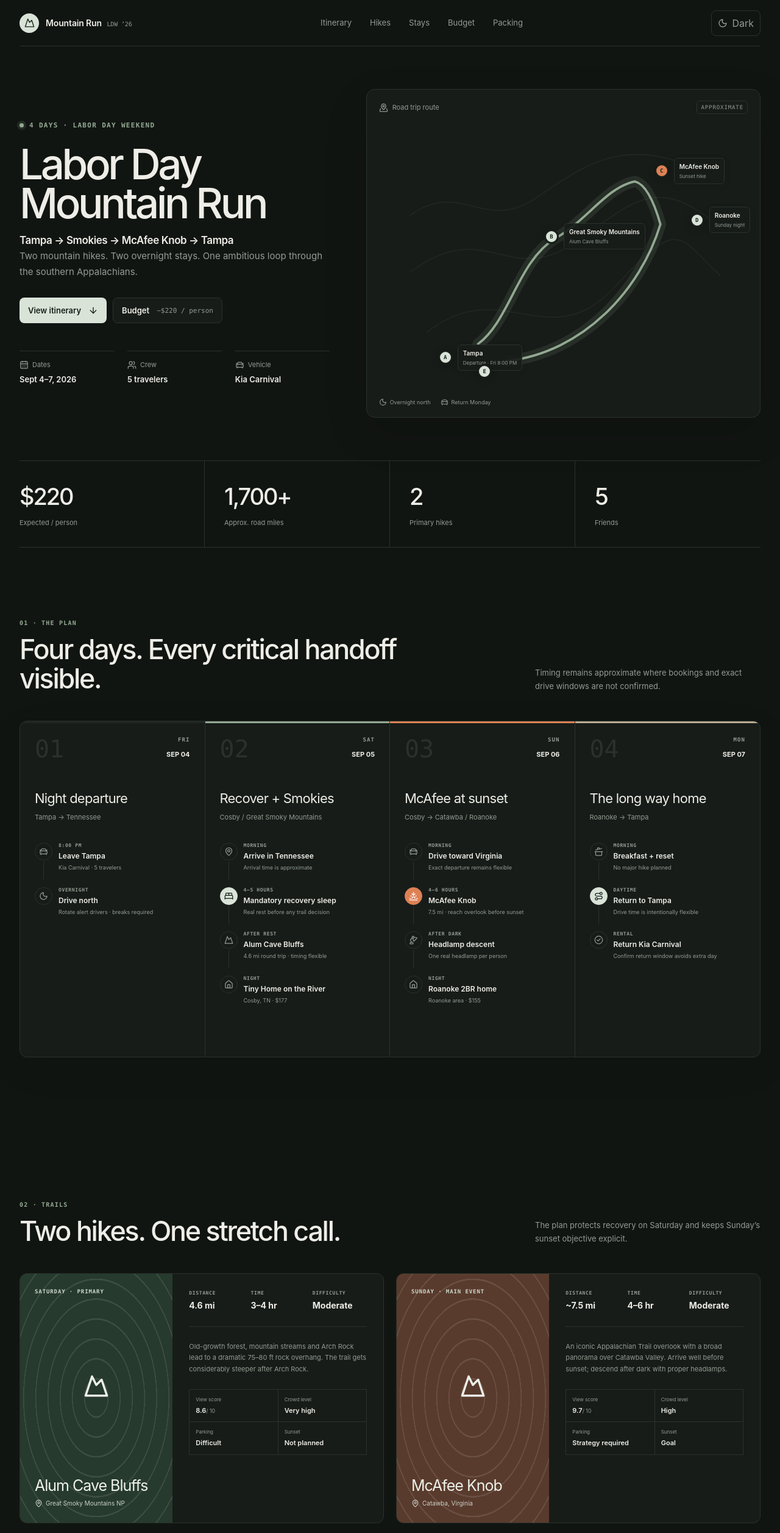
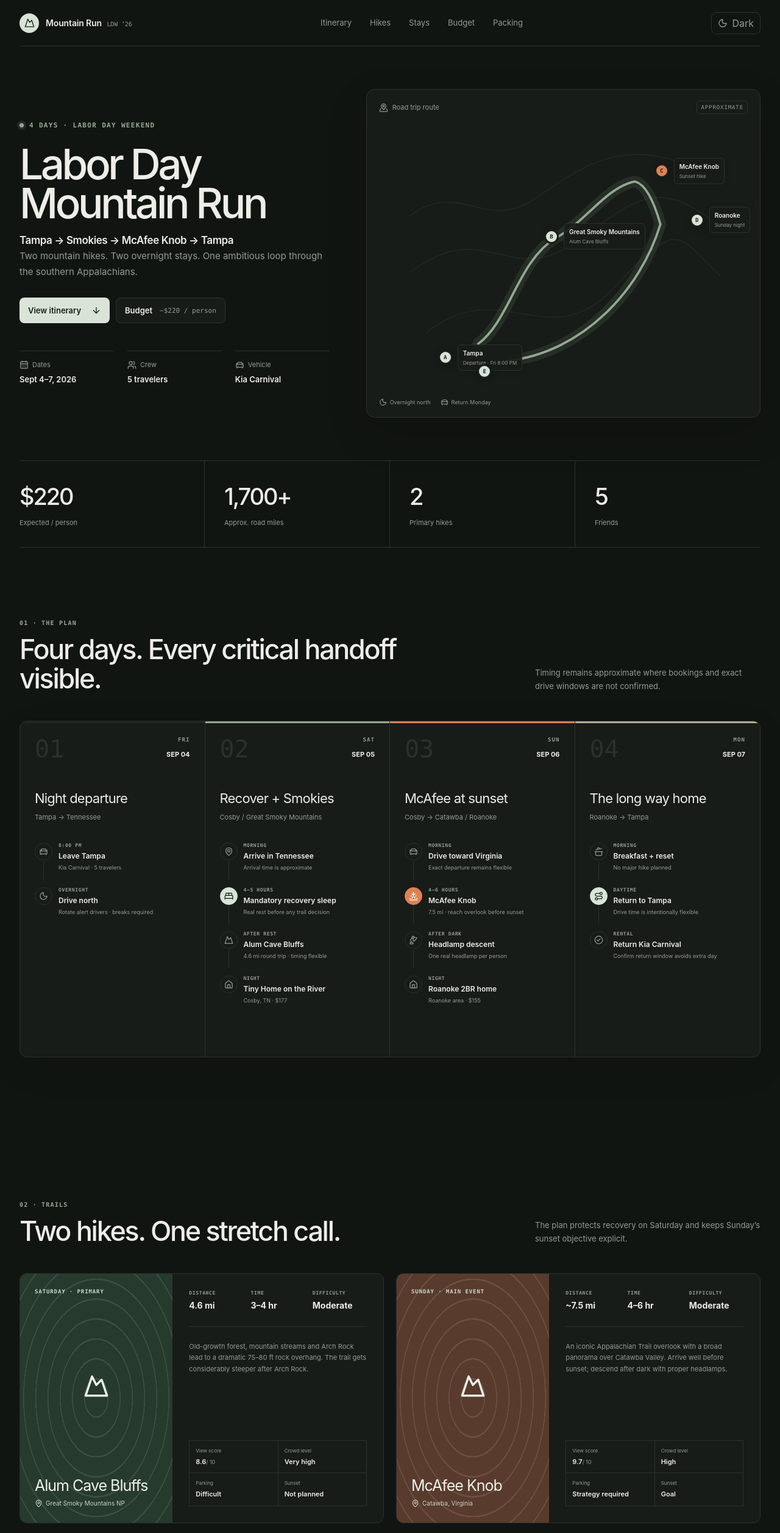
Before and after one commit to bekhruzmd/hiking-trip, a Next.js app: page / in a window 1280 px wide. Shown: the top 2514 px of the page at 61% size. Built offline with nearby package versions, Linux system fonts and the light colour scheme.

Commit message:
Polish button and card alignment

```diff
--- /dev/null
+++ b/app/alignment-fixes.css
@@ -0,0 +1,202 @@
+/* Shared control geometry */
+button,
+a {
+  -webkit-tap-highlight-color: transparent;
+}
+
+button:focus-visible,
+a:focus-visible,
+label:has(input:focus-visible) {
+  outline: 2px solid var(--forest);
+  outline-offset: 3px;
+}
+
+.site-header > * {
+  flex-shrink: 0;
+}
+
+.site-header nav {
+  align-items: center;
+}
+
+.theme-button,
+.primary-button,
+.secondary-button,
+.stretch-card button,
+.stay-bottom button,
+.scenario-bar button,
+.split-panel label button,
+.clear-button {
+  align-items: center;
+  justify-content: center;
+  line-height: 1;
+}
+
+.theme-button {
+  min-width: 76px;
+  height: 36px;
+  padding: 0 12px;
+}
+
+.primary-button,
+.secondary-button {
+  min-width: 148px;
+  height: 44px;
+  padding: 0 16px;
+  white-space: nowrap;
+}
+
+.primary-button svg {
+  margin-left: auto;
+}
+
+.secondary-button {
+  justify-content: space-between;
+}
+
+/* Keep repeated content aligned across a row */
+.timeline-grid,
+.hike-grid,
+.lodging-grid,
+.alert-grid {
+  align-items: stretch;
+}
+
+.day-card,
+.hike-card,
+.stay-card,
+.alert-card {
+  height: 100%;
+}
+
+.hike-body,
+.stay-body {
+  display: flex;
+  min-width: 0;
+  flex-direction: column;
+}
+
+.hike-body > p {
+  flex: 1;
+}
+
+.ratings {
+  margin-top: auto;
+}
+
+.stay-bottom {
+  margin-top: auto;
+}
+
+.stay-bottom button {
+  display: inline-flex;
+  flex: 0 0 36px;
+  width: 36px;
+  height: 36px;
+  cursor: pointer;
+}
+
+.stretch-card button {
+  min-width: 126px;
+  min-height: 36px;
+  padding: 0 12px;
+  white-space: nowrap;
+}
+
+/* Budget controls */
+.scenario-bar {
+  align-items: stretch;
+}
+
+.scenario-bar button {
+  display: grid;
+  grid-template-columns: 1fr auto;
+  gap: 14px;
+  min-height: 38px;
+  text-align: left;
+}
+
+.scenario-bar button span {
+  float: none;
+  margin: 0;
+  align-self: center;
+}
+
+.split-panel label > span {
+  overflow: hidden;
+}
+
+.split-panel label button {
+  display: inline-flex;
+  flex: 0 0 34px;
+  width: 34px;
+  height: 34px;
+  font-size: 16px;
+}
+
+.split-panel label b {
+  display: grid;
+  width: 34px;
+  height: 34px;
+  place-items: center;
+  border-right: 1px solid #303932;
+  border-left: 1px solid #303932;
+}
+
+.clear-button {
+  min-height: 34px;
+  padding: 0 8px;
+}
+
+.alert-top {
+  min-height: 24px;
+}
+
+@media (max-width: 800px) {
+  .site-header {
+    gap: 16px;
+  }
+
+  .hike-body,
+  .stay-body {
+    min-height: 320px;
+  }
+}
+
+@media (max-width: 600px) {
+  .theme-button {
+    min-width: 38px;
+    width: 38px;
+    padding: 0;
+  }
+
+  .hero-actions {
+    width: 100%;
+  }
+
+  .primary-button,
+  .secondary-button {
+    width: 100%;
+  }
+
+  .hike-body,
+  .stay-body {
+    min-height: 0;
+  }
+
+  .scenario-bar button {
+    display: flex;
+    min-height: 40px;
+    justify-content: center;
+    text-align: center;
+  }
+
+  .stretch-card button {
+    width: 100%;
+    min-height: 40px;
+  }
+
+  .stay-bottom {
+    align-items: center;
+  }
+}
```
Also changed, not shown: app/globals.css.
